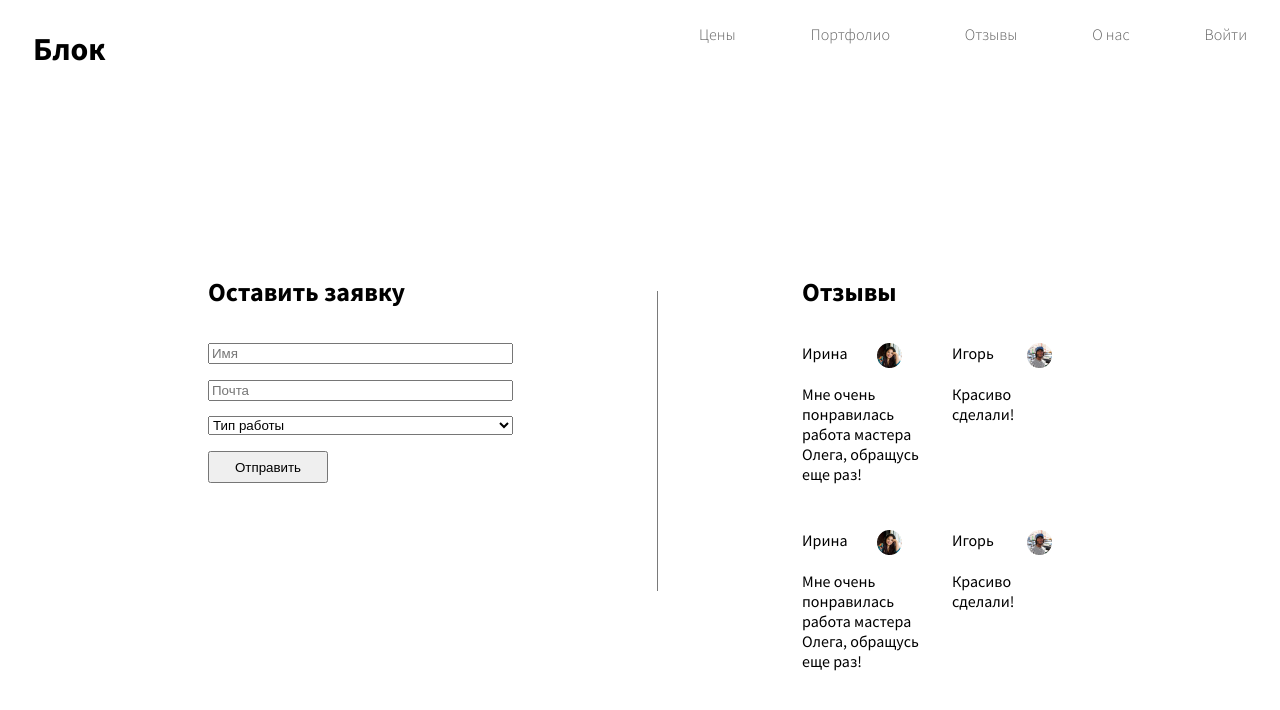
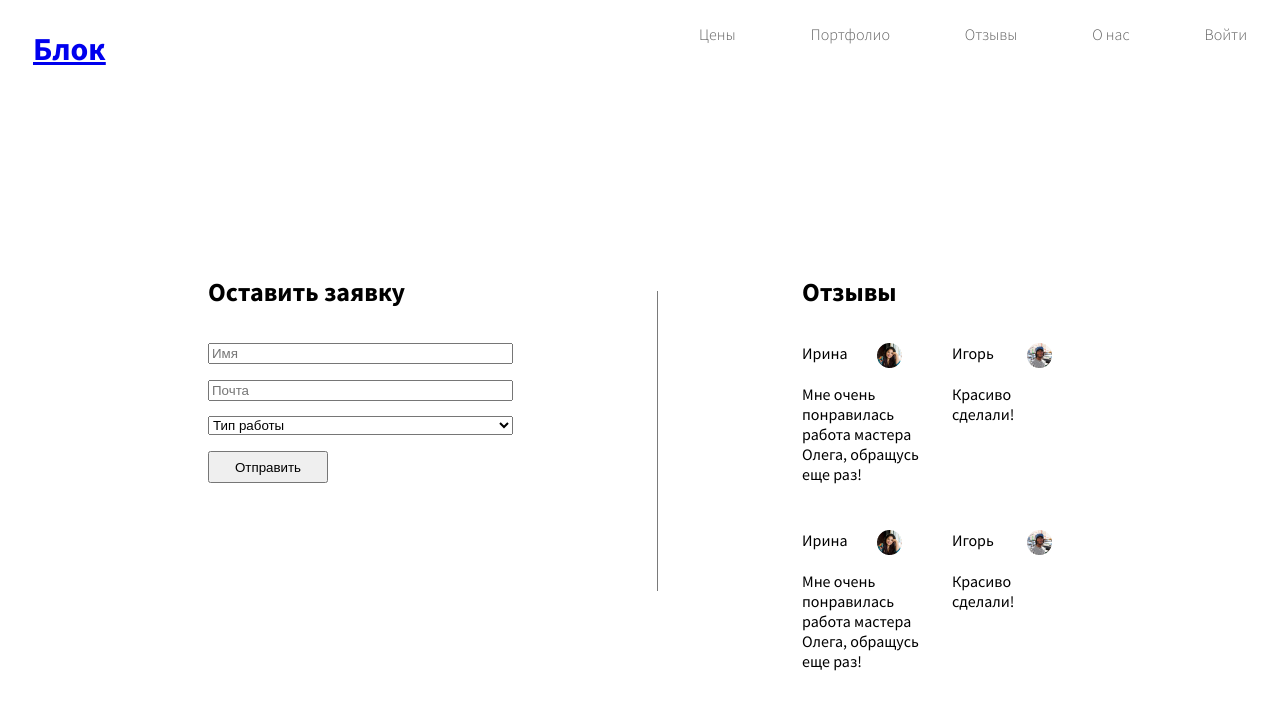
Before and after one commit to deadluffy/block, a plain HTML site: page order.html in a window 1280 px wide. Drawn offline with Linux system fonts and the light colour scheme.

Commit message:
Update order.html

```diff
--- a/order.html
+++ b/order.html
@@ -12,8 +12,7 @@
 <body>
     <header>
         <div>
-            <h1>Блок</h1>
-        </div>
+            <a href="index.html"><h1>Блок</h1></a>        </div>
         <div>
             <ul class="link-bar-1">
                 <li>Цены</li>
```
